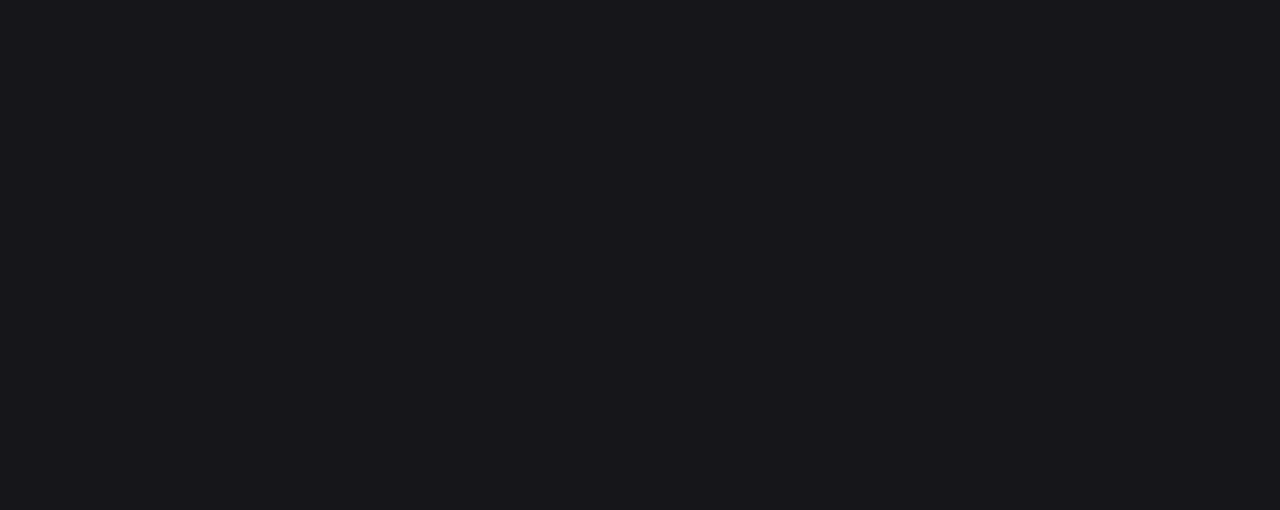
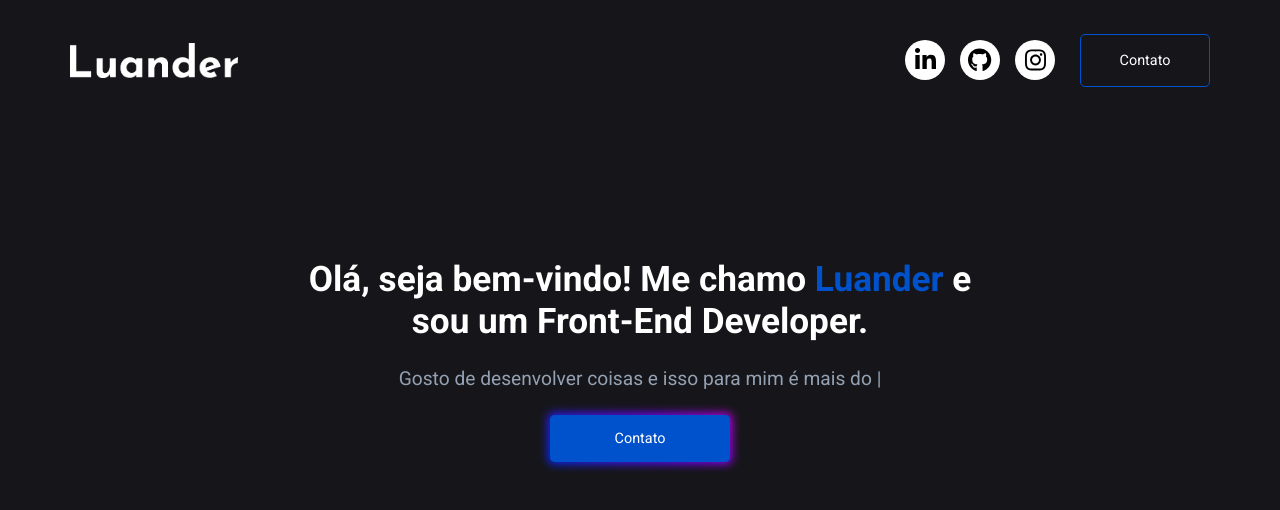
Before and after one commit to LuanderSilva/portfolio, a React (Vite) app: page / in a window 1280 px wide. Shown: the top 510 px of the page. Built offline with nearby package versions, Linux system fonts and the light colour scheme.

Commit message:
:sparkles: Importando os componentes Header e Presentation

```diff
--- a/src/App.jsx
+++ b/src/App.jsx
@@ -1,6 +1,15 @@
+import Header from "./componentes/Header/header"
+import Presentation from "./componentes/Presentation/presentation"
 
 function App() {
-
+  return (
+    <>
+      <Header />
+      <main>
+        <Presentation />
+      </main>
+    </>
+  )
 }
 
 export default App
```
